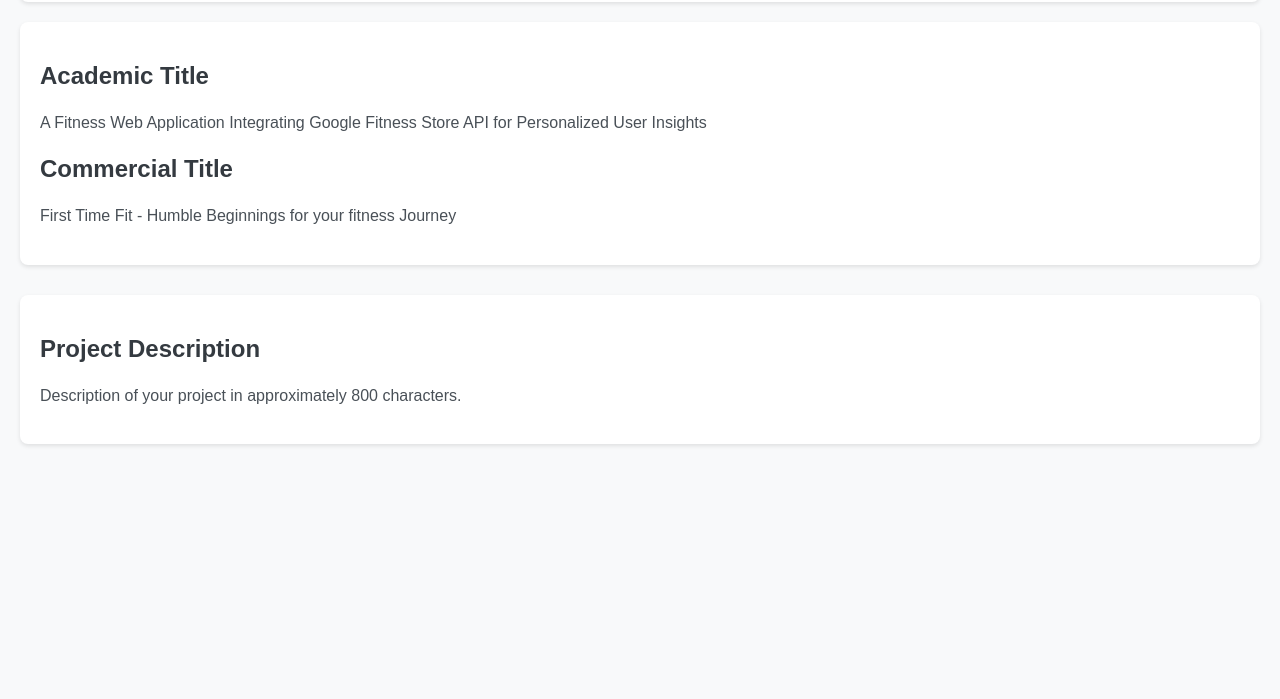
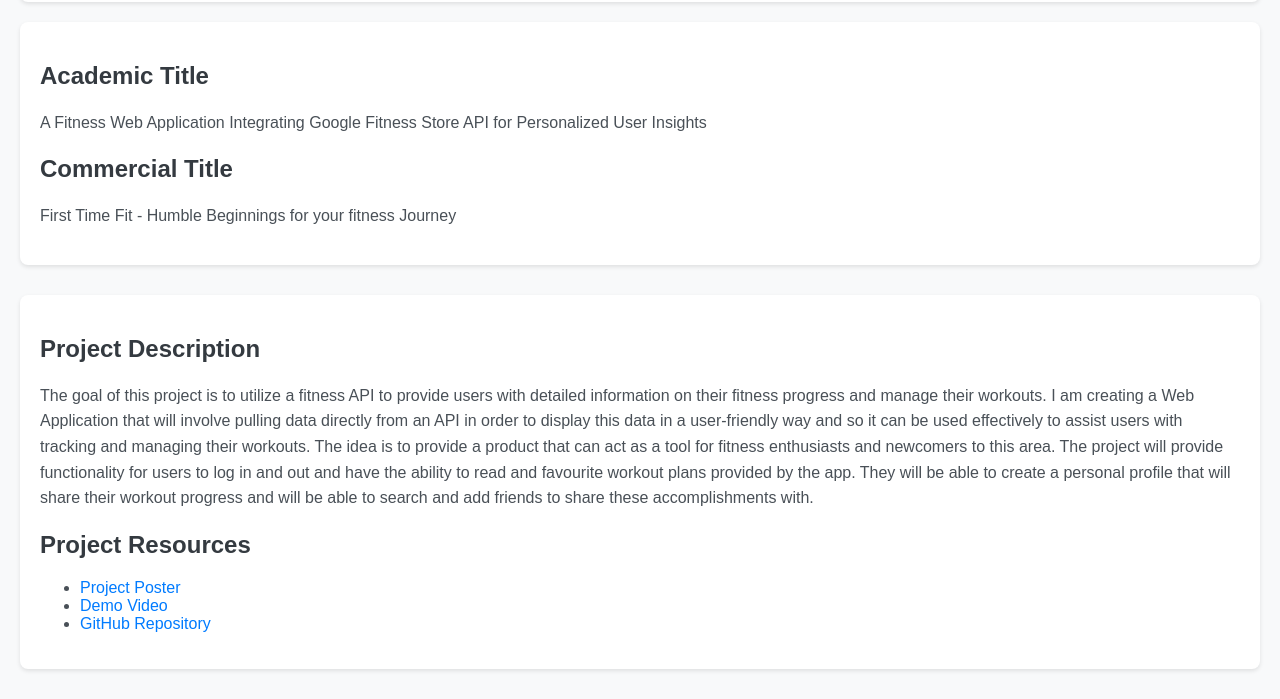
Before and after one commit to JamConn/JamConn.github.io, a plain HTML site: page index.html in a window 1280 px wide. Shown: the part 299-998 px from the top of the page. Before the commit the page ends 800 px from the top, so only its background shows below. Drawn offline with Linux system fonts and the light colour scheme.

Commit message:
Adding Links

```diff
--- a/index.html
+++ b/index.html
@@ -27,7 +27,13 @@
 
     <section class="project-description">
         <h2>Project Description</h2>
-        <p>Description of your project in approximately 800 characters.</p>
+        <p>The goal of this project is to utilize a fitness API to provide users with detailed information on their fitness progress and manage their workouts. I am creating a Web Application that will involve pulling data directly from an API in order to display this data in a user-friendly way and so it can be used effectively to assist users with tracking and managing their workouts. The idea is to provide a product that can act as a tool for fitness enthusiasts and newcomers to this area. The project will provide functionality for users to log in and out and have the ability to read and favourite workout plans provided by the app. They will be able to create a personal profile that will share their workout progress and will be able to search and add friends to share these accomplishments with.</p>
+        <h2>Project Resources</h2>
+        <ul>
+            <li><a href="link-to-poster.pdf" target="_blank">Project Poster</a></li>
+            <li><a href="link-to-demo-video" target="_blank">Demo Video</a></li>
+            <li><a href="https://github.com/JamConn/React-Fitness-App" target="_blank">GitHub Repository</a></li>
+        </ul>
     </section>
 
 
```
